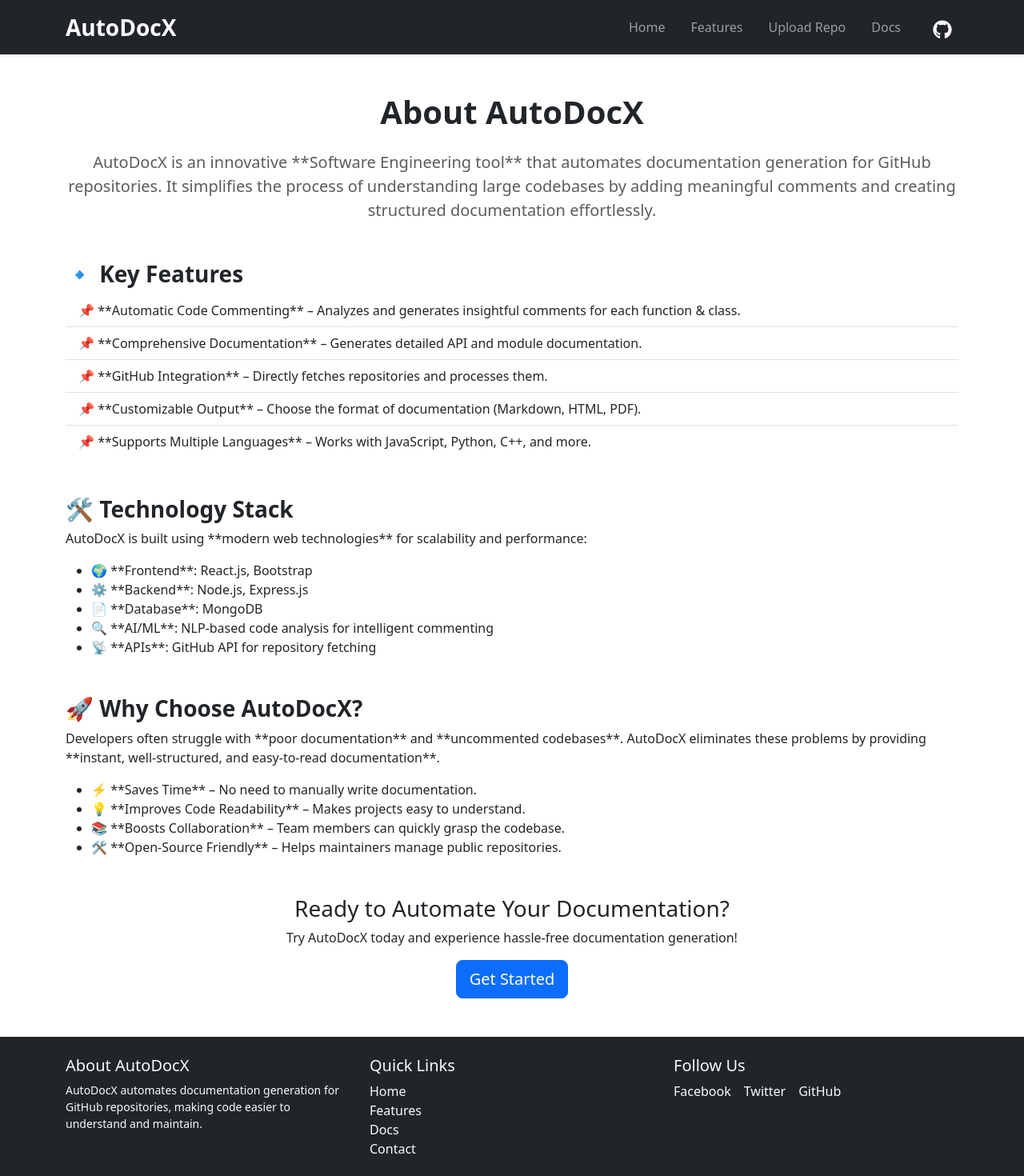
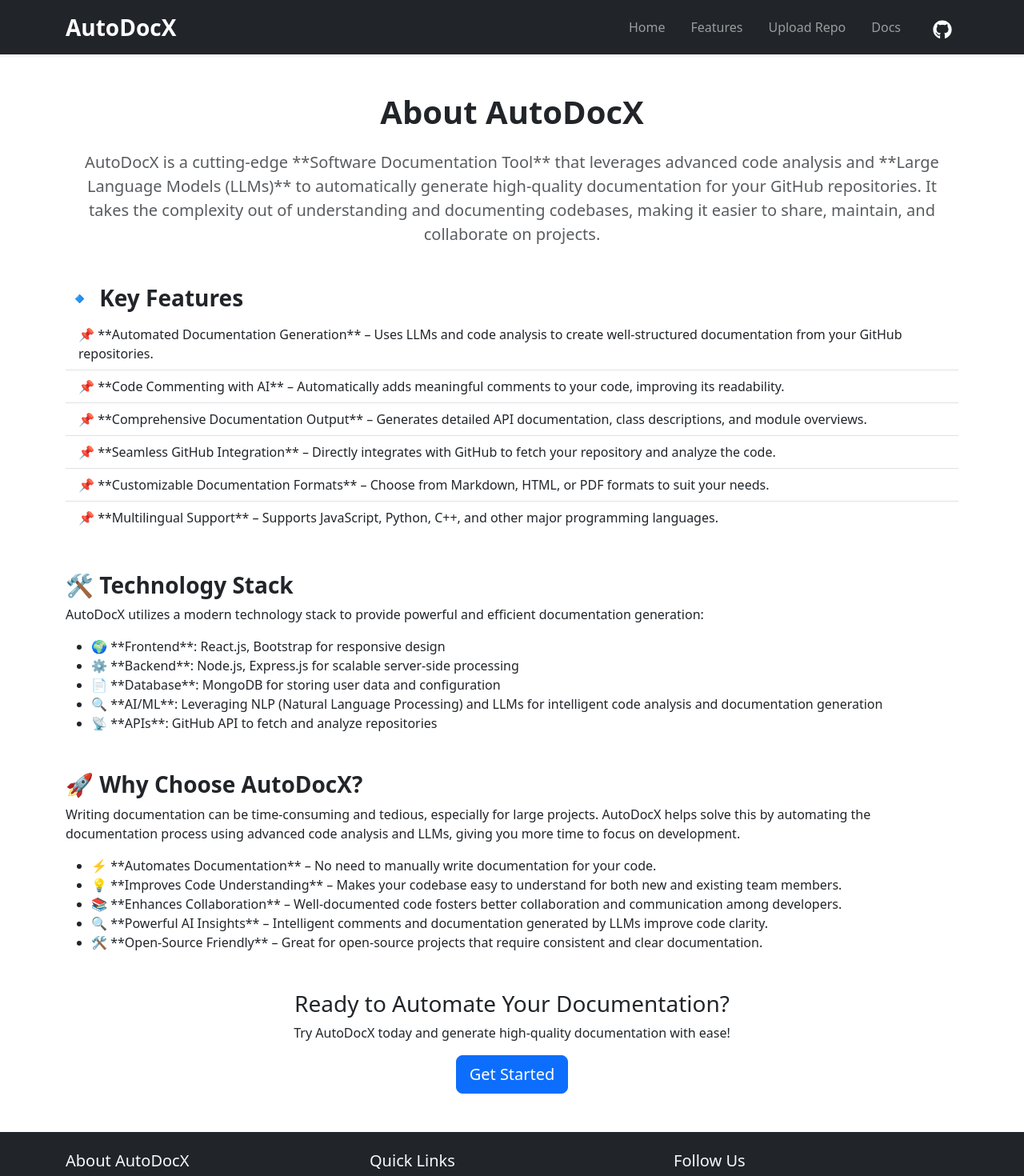
Before and after one commit to HavishJadav/AutoDocX_frontend, a React (Create React App) app: page / in a window 1280 px wide. Shown: the top 1470 px of the page at 80% size. Built offline with nearby package versions, Linux system fonts and the light colour scheme.

Commit message:
first modifications

```diff
--- a/src/components/AboutUs.jsx
+++ b/src/components/AboutUs.jsx
@@ -1,13 +1,6 @@
 import "bootstrap/dist/css/bootstrap.min.css";
-
-
-
-
 import React from "react";
 import { Link } from "react-router-dom";
-
-
-
 
 export default function AboutUs() {
   return (
@@ -17,20 +10,22 @@
 
       {/* Description Section */}
       <p className="lead text-center text-muted">
-        AutoDocX is an innovative **Software Engineering tool** that automates documentation generation
-        for GitHub repositories. It simplifies the process of understanding large codebases by adding
-        meaningful comments and creating structured documentation effortlessly.
+        AutoDocX is a cutting-edge **Software Documentation Tool** that leverages advanced code analysis
+        and **Large Language Models (LLMs)** to automatically generate high-quality documentation for your
+        GitHub repositories. It takes the complexity out of understanding and documenting codebases, making it easier
+        to share, maintain, and collaborate on projects.
       </p>
 
       {/* Features Section */}
       <div className="mt-5">
         <h3 className="fw-bold">🔹 Key Features</h3>
         <ul className="list-group list-group-flush">
-          <li className="list-group-item">📌 **Automatic Code Commenting** – Analyzes and generates insightful comments for each function & class.</li>
-          <li className="list-group-item">📌 **Comprehensive Documentation** – Generates detailed API and module documentation.</li>
-          <li className="list-group-item">📌 **GitHub Integration** – Directly fetches repositories and processes them.</li>
-          <li className="list-group-item">📌 **Customizable Output** – Choose the format of documentation (Markdown, HTML, PDF).</li>
-          <li className="list-group-item">📌 **Supports Multiple Languages** – Works with JavaScript, Python, C++, and more.</li>
+          <li className="list-group-item">📌 **Automated Documentation Generation** – Uses LLMs and code analysis to create well-structured documentation from your GitHub repositories.</li>
+          <li className="list-group-item">📌 **Code Commenting with AI** – Automatically adds meaningful comments to your code, improving its readability.</li>
+          <li className="list-group-item">📌 **Comprehensive Documentation Output** – Generates detailed API documentation, class descriptions, and module overviews.</li>
+          <li className="list-group-item">📌 **Seamless GitHub Integration** – Directly integrates with GitHub to fetch your repository and analyze the code.</li>
+          <li className="list-group-item">📌 **Customizable Documentation Formats** – Choose from Markdown, HTML, or PDF formats to suit your needs.</li>
+          <li className="list-group-item">📌 **Multilingual Support** – Supports JavaScript, Python, C++, and other major programming languages.</li>
         </ul>
       </div>
 
@@ -38,14 +33,14 @@
       <div className="mt-5">
         <h3 className="fw-bold">🛠️ Technology Stack</h3>
         <p>
-          AutoDocX is built using **modern web technologies** for scalability and performance:
+          AutoDocX utilizes a modern technology stack to provide powerful and efficient documentation generation:
         </p>
         <ul>
-          <li>🌍 **Frontend**: React.js, Bootstrap</li>
-          <li>⚙️ **Backend**: Node.js, Express.js</li>
-          <li>📄 **Database**: MongoDB</li>
-          <li>🔍 **AI/ML**: NLP-based code analysis for intelligent commenting</li>
-          <li>📡 **APIs**: GitHub API for repository fetching</li>
+          <li>🌍 **Frontend**: React.js, Bootstrap for responsive design</li>
+          <li>⚙️ **Backend**: Node.js, Express.js for scalable server-side processing</li>
+          <li>📄 **Database**: MongoDB for storing user data and configuration</li>
+          <li>🔍 **AI/ML**: Leveraging NLP (Natural Language Processing) and LLMs for intelligent code analysis and documentation generation</li>
+          <li>📡 **APIs**: GitHub API to fetch and analyze repositories</li>
         </ul>
       </div>
 
@@ -53,22 +48,24 @@
       <div className="mt-5">
         <h3 className="fw-bold">🚀 Why Choose AutoDocX?</h3>
         <p>
-          Developers often struggle with **poor documentation** and **uncommented codebases**. AutoDocX eliminates
-          these problems by providing **instant, well-structured, and easy-to-read documentation**.
+          Writing documentation can be time-consuming and tedious, especially for large projects. AutoDocX helps solve this by automating the documentation process using advanced code analysis and LLMs, giving you more time to focus on development.
         </p>
         <ul>
-          <li>⚡ **Saves Time** – No need to manually write documentation.</li>
-          <li>💡 **Improves Code Readability** – Makes projects easy to understand.</li>
-          <li>📚 **Boosts Collaboration** – Team members can quickly grasp the codebase.</li>
-          <li>🛠 **Open-Source Friendly** – Helps maintainers manage public repositories.</li>
+          <li>⚡ **Automates Documentation** – No need to manually write documentation for your code.</li>
+          <li>💡 **Improves Code Understanding** – Makes your codebase easy to understand for both new and existing team members.</li>
+          <li>📚 **Enhances Collaboration** – Well-documented code fosters better collaboration and communication among developers.</li>
+          <li>🔍 **Powerful AI Insights** – Intelligent comments and documentation generated by LLMs improve code clarity.</li>
+          <li>🛠 **Open-Source Friendly** – Great for open-source projects that require consistent and clear documentation.</li>
         </ul>
       </div>
 
       {/* Call to Action */}
       <div className="text-center mt-5">
         <h3>Ready to Automate Your Documentation?</h3>
-        <p>Try AutoDocX today and experience hassle-free documentation generation!</p>
-        <a href="#" className="btn btn-primary btn-lg">Get Started</a>
+        <p>Try AutoDocX today and generate high-quality documentation with ease!</p>
+        <Link to="/get-started">
+          <a href="#" className="btn btn-primary btn-lg">Get Started</a>
+        </Link>
       </div>
     </div>
   );
```
Also changed, not shown: src/pages/Home.jsx (+7 -3 lines).
